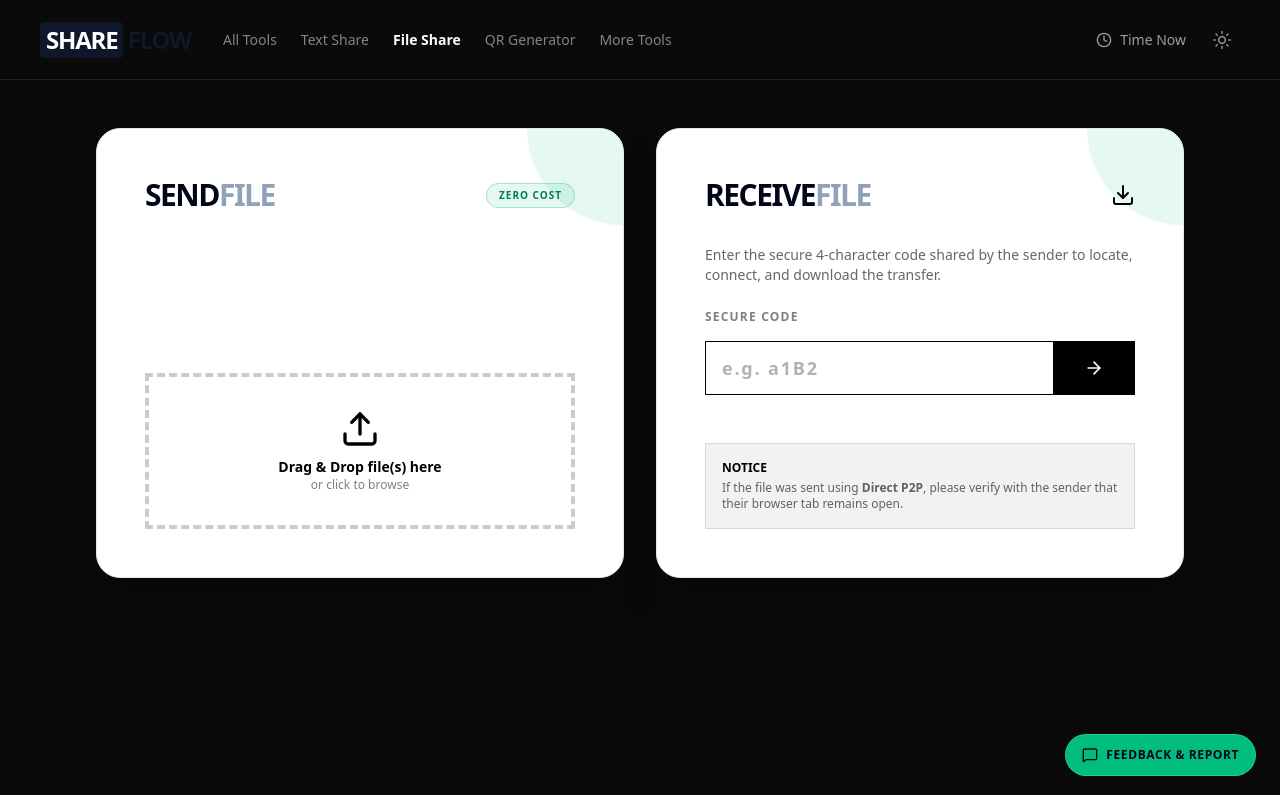
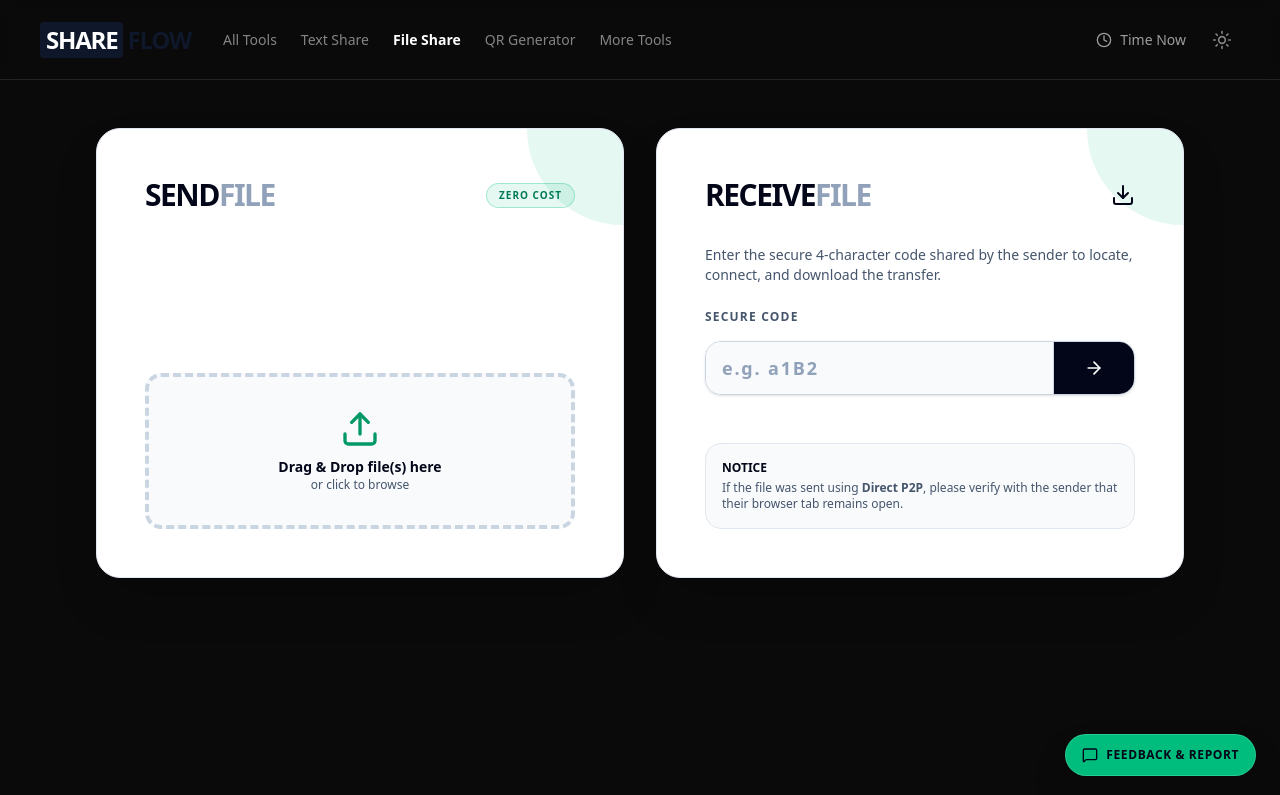
Before and after one commit to ariandesu/shareflow, a React (Vite) app: page /file-share in a window 1280 px wide. Shown: the top 795 px of the page. Built offline with nearby package versions, Linux system fonts and the light colour scheme.

Commit message:
fix(hermes): refactor FileShare page Send File and Receive File cards for 100% legibility in both light and dark mode

```diff
--- a/src/pages/FileShare.tsx
+++ b/src/pages/FileShare.tsx
@@ -442,8 +442,8 @@ export function FileShare() {
                   className="flex flex-col gap-6"
                 >
                   <div
-                    className={`border-4 border-dashed p-8 flex flex-col items-center justify-center text-center cursor-pointer transition-colors ${
-                      files.length > 0 ? 'border-black bg-black/5' : 'border-black/20 hover:border-black/50 hover:bg-black/5'
+                    className={`border-4 border-dashed rounded-2xl p-8 flex flex-col items-center justify-center text-center cursor-pointer transition-colors ${
+                      files.length > 0 ? 'border-emerald-500 bg-emerald-500/10' : 'border-slate-300 dark:border-white/20 hover:border-emerald-500 dark:hover:border-emerald-400 bg-slate-50 dark:bg-black/40'
                     }`}
                     onDragOver={handleDragOver}
                     onDrop={handleDrop}
@@ -469,43 +469,43 @@ export function FileShare() {
                     {files.length > 0 ? (
                       <div className="w-full flex flex-col gap-2">
                         <div className="flex items-center justify-center gap-2 mb-1">
-                          <FileIcon className="w-6 h-6 text-black" />
-                          <span className="font-bold text-sm text-black">{files.length} file{files.length > 1 ? "s" : ""}</span>
+                          <FileIcon className="w-6 h-6 text-slate-950 dark:text-white" />
+                          <span className="font-bold text-sm text-slate-950 dark:text-white">{files.length} file{files.length > 1 ? "s" : ""}</span>
                         </div>
-                        <div className="max-h-44 overflow-y-auto divide-y divide-black/10 border border-black/10">
+                        <div className="max-h-44 overflow-y-auto divide-y divide-slate-200 dark:divide-white/10 border border-slate-200 dark:border-white/10 rounded-xl">
                           {files.map((f, i) => (
-                            <div key={i} className="flex items-center justify-between gap-3 px-3 py-2 bg-black/5">
+                            <div key={i} className="flex items-center justify-between gap-3 px-3 py-2 bg-slate-100 dark:bg-white/5">
                               <div className="flex-1 min-w-0 text-left">
-                                <p className="font-bold text-xs text-black truncate">{f.name}</p>
-                                <p className="text-[10px] font-medium text-black/50">{(f.size / (1024*1024)).toFixed(2)} MB</p>
+                                <p className="font-bold text-xs text-slate-950 dark:text-white truncate">{f.name}</p>
+                                <p className="text-[10px] font-medium text-slate-500 dark:text-white/50">{(f.size / (1024*1024)).toFixed(2)} MB</p>
                               </div>
                               <button
                                 type="button"
                                 onClick={(e) => { e.stopPropagation(); removeFile(i); }}
-                                className="w-6 h-6 bg-black text-white flex items-center justify-center hover:bg-black/70 transition-colors light-theme-invert"
+                                className="w-6 h-6 bg-slate-950 text-white rounded flex items-center justify-center hover:bg-red-600 transition-colors"
                               >
                                 <X className="w-3.5 h-3.5" />
                               </button>
                             </div>
                           ))}
                         </div>
-                        <p className="text-[10px] font-medium text-black/50">{(totalSize / (1024*1024)).toFixed(2)} MB total</p>
+                        <p className="text-[10px] font-medium text-slate-500 dark:text-white/50">{(totalSize / (1024*1024)).toFixed(2)} MB total</p>
                         <div className="flex gap-2">
                           <button
                             type="button"
                             onClick={(e) => { e.stopPropagation(); addMoreInputRef.current?.click(); }}
-                            className="flex-1 py-2.5 border-2 border-black text-black font-black uppercase tracking-widest text-[10px] hover:bg-black hover:text-white transition-colors"
+                            className="flex-1 py-2.5 border-2 border-slate-950 text-slate-950 dark:border-white dark:text-white font-black uppercase tracking-widest text-[10px] hover:bg-slate-950 hover:text-white dark:hover:bg-white dark:hover:text-slate-950 transition-colors rounded-xl"
                           >
                             Add More Files
                           </button>
                         </div>
                       </div>
                     ) : (
-                      <div className="flex flex-col items-center gap-2 text-black/50">
-                        <Upload className="w-10 h-10 text-black" />
+                      <div className="flex flex-col items-center gap-2 text-slate-500 dark:text-white/50">
+                        <Upload className="w-10 h-10 text-emerald-600 dark:text-emerald-400" />
                         <div>
-                          <p className="font-bold text-sm text-black">Drag & Drop file(s) here</p>
-                          <p className="text-xs">or click to browse</p>
+                          <p className="font-bold text-sm text-slate-950 dark:text-white">Drag & Drop file(s) here</p>
+                          <p className="text-xs text-slate-600 dark:text-white/60">or click to browse</p>
                         </div>
                       </div>
                     )}
@@ -686,37 +686,37 @@ export function FileShare() {
             <div>
               <div className="flex items-center justify-between mb-8">
                 <h2 className="text-3xl font-black uppercase tracking-tighter">Receive<span className="text-slate-400 dark:text-white/30">File</span></h2>
-                <Download className="w-6 h-6 text-black" />
+                <Download className="w-6 h-6 text-slate-950 dark:text-white" />
               </div>
 
-              <p className="text-sm text-black/60 mb-6 font-medium">
+              <p className="text-sm text-slate-600 dark:text-white/60 mb-6 font-medium">
                 Enter the secure 4-character code shared by the sender to locate, connect, and download the transfer.
               </p>
 
               <form onSubmit={handleReceiveSubmit} className="flex flex-col gap-4">
-                <label className="text-xs font-bold uppercase tracking-widest text-black/50">Secure Code</label>
-                <div className="flex flex-col sm:flex-row border border-black">
+                <label className="text-xs font-bold uppercase tracking-widest text-slate-600 dark:text-white/50">Secure Code</label>
+                <div className="flex flex-col sm:flex-row border border-slate-300 dark:border-white/10 rounded-2xl overflow-hidden shadow-sm">
                   <input
                     type="text"
                     value={receiveCode}
                     onChange={(e) => setReceiveCode(e.target.value)}
                     placeholder="e.g. a1B2"
-                    className="flex-1 px-4 py-3 font-bold tracking-widest text-lg outline-none bg-transparent text-black placeholder:text-black/30 border-b border-black sm:border-b-0 sm:border-r border-black"
+                    className="flex-1 px-4 py-3 font-bold tracking-widest text-lg outline-none bg-slate-50 dark:bg-black/40 text-slate-950 dark:text-white placeholder:text-slate-400 dark:placeholder:text-white/30 border-b border-slate-300 sm:border-b-0 sm:border-r dark:border-white/10"
                     maxLength={6}
                     required
                   />
                   <button
                     type="submit"
-                    className="py-3 px-6 bg-black text-white hover:bg-black/80 transition-colors flex items-center justify-center light-theme-invert w-full sm:w-20"
+                    className="py-3 px-6 bg-slate-950 text-white hover:bg-emerald-600 dark:bg-emerald-500 dark:text-slate-950 dark:hover:bg-emerald-400 transition-colors flex items-center justify-center w-full sm:w-20"
                   >
-                    <ArrowRight className="w-5 h-5 text-white" />
+                    <ArrowRight className="w-5 h-5 text-white dark:text-slate-950" />
                   </button>
                 </div>
               </form>
             </div>
 
-            <div className="bg-black/5 p-4 border border-black/10 text-xs text-black/60">
-              <span className="font-bold text-black uppercase block mb-1">Notice</span>
+            <div className="bg-slate-50 dark:bg-black/40 p-4 border border-slate-200 dark:border-white/10 rounded-2xl text-xs text-slate-600 dark:text-white/60">
+              <span className="font-bold text-slate-950 dark:text-white uppercase block mb-1">Notice</span>
               If the file was sent using <strong>Direct P2P</strong>, please verify with the sender that their browser tab remains open.
             </div>
           </div>
```
